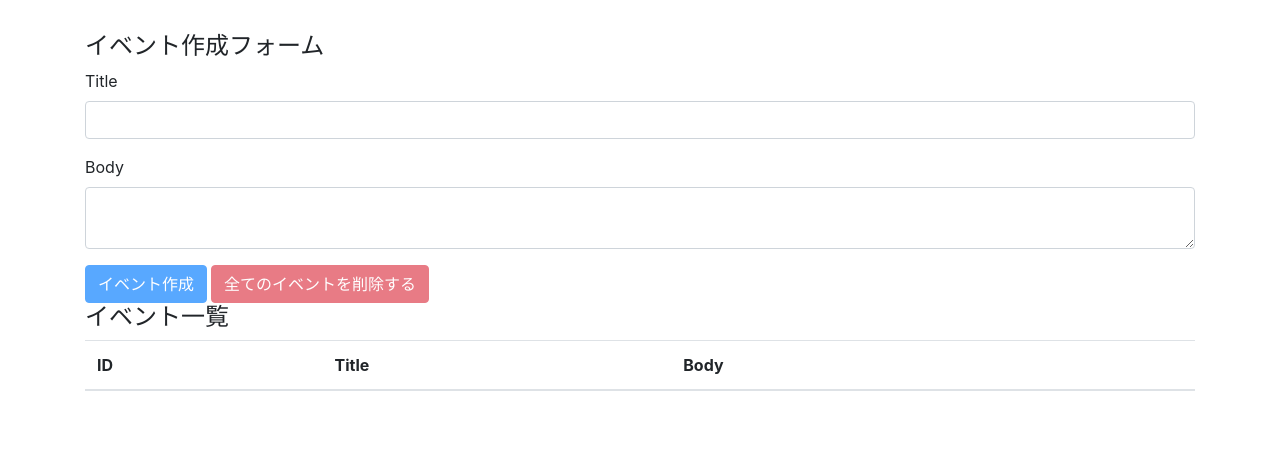
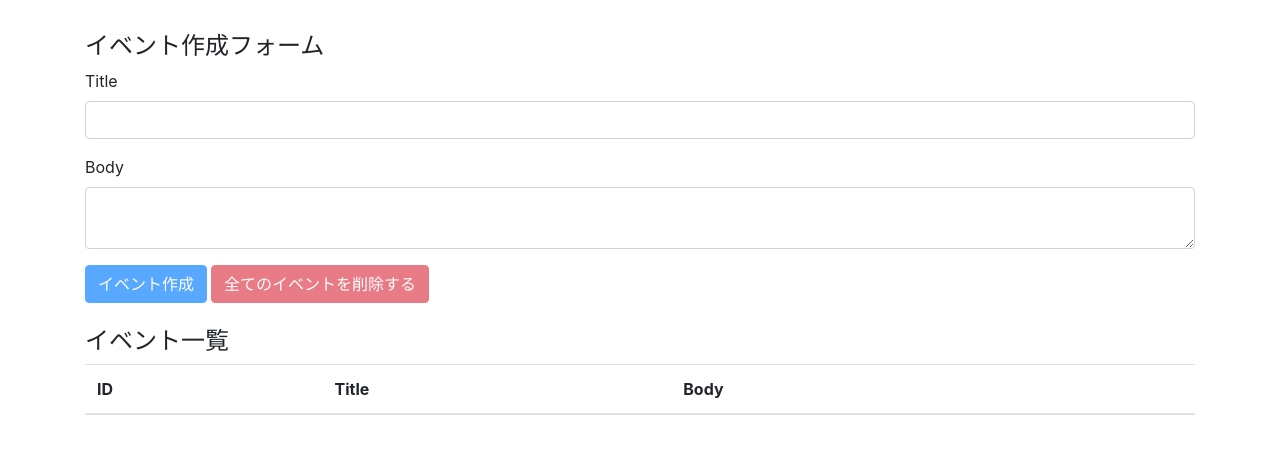
Before and after one commit to yukiorita1117/react-todo, a React (Create React App) app: page / in a window 1280 px wide. Shown: the top 454 px of the page. Built offline with nearby package versions, Linux system fonts and the light colour scheme.

Commit message:
styling component

```diff
--- a/src/components/Events/index.jsx
+++ b/src/components/Events/index.jsx
@@ -1,9 +1,15 @@
 import React from "react";
 import Event from "../Event";
+import styled from "styled-components";
+
+const EventsWrapper = styled.div`
+  margin-top: 24px;
+`;
 
 const Events = ({ state, dispatch }) => {
   return (
     <>
+      <EventsWrapper>
         <h4>イベント一覧</h4>
         <table className="table table-hover">
           <thead>
@@ -20,6 +26,7 @@ const Events = ({ state, dispatch }) => {
             ))}
           </tbody>
         </table>
+      </EventsWrapper>
     </>
   );
 };
```
Lines whose indentation alone changed are shown as unchanged.
